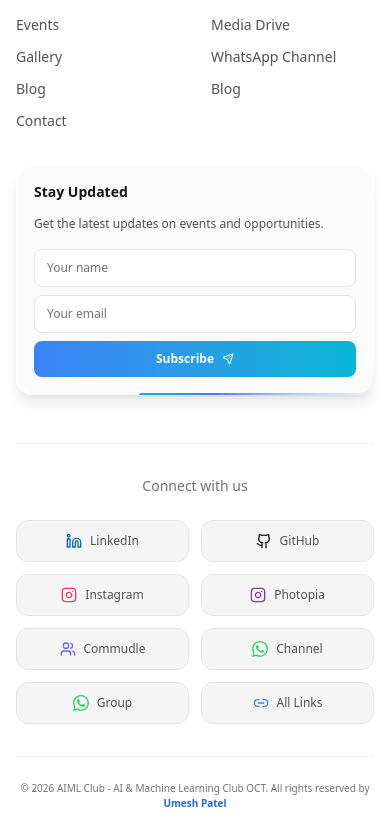
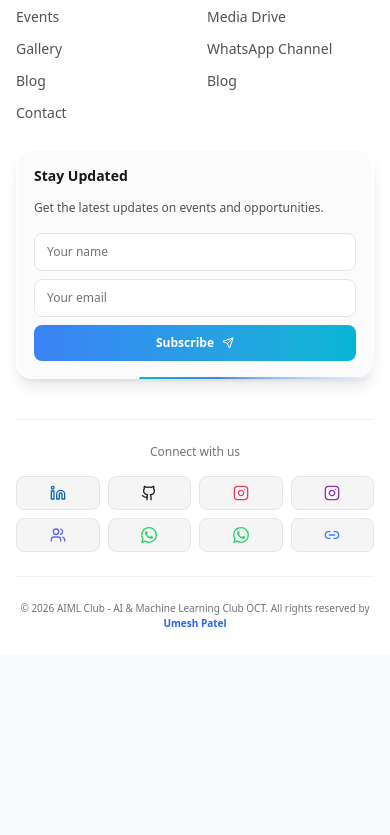
Before and after one commit to UmeshCode1/ai-ml-club, a Next.js app: page /blog in a window 390 px wide. Shown: the part 1107-1942 px from the top of the page. After the commit the page ends 1762 px from the top, so only its background shows below. Built offline with nearby package versions, Linux system fonts and the light colour scheme; no server answers.

Commit message:
style: Improved footer mobile layout - icons-only Connect grid, better spacing

```diff
--- a/src/components/layout/footer.tsx
+++ b/src/components/layout/footer.tsx
@@ -43,7 +43,7 @@ export const Footer = () => {
         <footer className="w-full bg-white dark:bg-black border-t border-neutral-200/50 dark:border-white/10 relative pt-12 sm:pt-16 pb-6 sm:pb-8 transition-colors duration-500">
             <div className="max-w-7xl mx-auto px-4 sm:px-6 lg:px-8 relative z-10">
                 {/* Main Footer Grid */}
-                <div className="grid grid-cols-2 sm:grid-cols-2 lg:grid-cols-4 gap-8 sm:gap-10 lg:gap-12 mb-12 sm:mb-16">
+                <div className="grid grid-cols-2 lg:grid-cols-4 gap-6 sm:gap-8 lg:gap-12 mb-10 sm:mb-16">
 
                     {/* Brand Column - Full width on mobile */}
                     <div className="col-span-2 sm:col-span-2 lg:col-span-1 space-y-4 sm:space-y-6">
@@ -176,40 +176,40 @@ export const Footer = () => {
                 </div>
 
                 {/* Connect Grid - Social Links */}
-                <div className="mt-10 mb-8 pt-8 border-t border-neutral-200/50 dark:border-white/10">
-                    <p className="text-center text-sm text-neutral-500 dark:text-neutral-400 mb-6">Connect with us</p>
-                    <div className="grid grid-cols-2 sm:grid-cols-4 lg:grid-cols-8 gap-3">
-                        <a href={siteConfig.links.linkedin} target="_blank" rel="noopener noreferrer" className="flex items-center justify-center gap-2 p-3 rounded-xl bg-neutral-100 dark:bg-neutral-800/50 hover:bg-[var(--neon-lime)]/10 border border-neutral-200 dark:border-neutral-700 hover:border-[var(--neon-lime)]/50 transition-all group">
+                <div className="mt-8 mb-6 pt-6 border-t border-neutral-200/50 dark:border-white/10">
+                    <p className="text-center text-xs sm:text-sm text-neutral-500 dark:text-neutral-400 mb-4 sm:mb-6">Connect with us</p>
+                    <div className="grid grid-cols-4 sm:grid-cols-4 lg:grid-cols-8 gap-2 sm:gap-3">
+                        <a href={siteConfig.links.linkedin} target="_blank" rel="noopener noreferrer" className="flex items-center justify-center gap-1.5 sm:gap-2 p-2 sm:p-3 rounded-lg sm:rounded-xl bg-neutral-100 dark:bg-neutral-800/50 hover:bg-[var(--neon-lime)]/10 border border-neutral-200 dark:border-neutral-700 hover:border-[var(--neon-lime)]/50 transition-all group">
                             <Linkedin className="w-4 h-4 text-[#0A66C2] group-hover:text-[var(--neon-lime-text)]" />
-                            <span className="text-xs text-neutral-600 dark:text-neutral-400 group-hover:text-[var(--neon-lime-text)]">LinkedIn</span>
+                            <span className="hidden sm:inline text-xs text-neutral-600 dark:text-neutral-400 group-hover:text-[var(--neon-lime-text)]">LinkedIn</span>
                         </a>
-                        <a href={siteConfig.links.github} target="_blank" rel="noopener noreferrer" className="flex items-center justify-center gap-2 p-3 rounded-xl bg-neutral-100 dark:bg-neutral-800/50 hover:bg-[var(--neon-lime)]/10 border border-neutral-200 dark:border-neutral-700 hover:border-[var(--neon-lime)]/50 transition-all group">
+                        <a href={siteConfig.links.github} target="_blank" rel="noopener noreferrer" className="flex items-center justify-center gap-1.5 sm:gap-2 p-2 sm:p-3 rounded-lg sm:rounded-xl bg-neutral-100 dark:bg-neutral-800/50 hover:bg-[var(--neon-lime)]/10 border border-neutral-200 dark:border-neutral-700 hover:border-[var(--neon-lime)]/50 transition-all group">
                             <Github className="w-4 h-4 text-neutral-900 dark:text-white group-hover:text-[var(--neon-lime-text)]" />
-                            <span className="text-xs text-neutral-600 dark:text-neutral-400 group-hover:text-[var(--neon-lime-text)]">GitHub</span>
+                            <span className="hidden sm:inline text-xs text-neutral-600 dark:text-neutral-400 group-hover:text-[var(--neon-lime-text)]">GitHub</span>
                         </a>
-                        <a href={siteConfig.links.instagram} target="_blank" rel="noopener noreferrer" className="flex items-center justify-center gap-2 p-3 rounded-xl bg-neutral-100 dark:bg-neutral-800/50 hover:bg-[var(--neon-lime)]/10 border border-neutral-200 dark:border-neutral-700 hover:border-[var(--neon-lime)]/50 transition-all group">
+                        <a href={siteConfig.links.instagram} target="_blank" rel="noopener noreferrer" className="flex items-center justify-center gap-1.5 sm:gap-2 p-2 sm:p-3 rounded-lg sm:rounded-xl bg-neutral-100 dark:bg-neutral-800/50 hover:bg-[var(--neon-lime)]/10 border border-neutral-200 dark:border-neutral-700 hover:border-[var(--neon-lime)]/50 transition-all group">
                             <Instagram className="w-4 h-4 text-[#E4405F] group-hover:text-[var(--neon-lime-text)]" />
-                            <span className="text-xs text-neutral-600 dark:text-neutral-400 group-hover:text-[var(--neon-lime-text)]">Instagram</span>
+                            <span className="hidden sm:inline text-xs text-neutral-600 dark:text-neutral-400 group-hover:text-[var(--neon-lime-text)]">Instagram</span>
                         </a>
-                        <a href={siteConfig.links.instagramPhotopia} target="_blank" rel="noopener noreferrer" className="flex items-center justify-center gap-2 p-3 rounded-xl bg-neutral-100 dark:bg-neutral-800/50 hover:bg-[var(--neon-lime)]/10 border border-neutral-200 dark:border-neutral-700 hover:border-[var(--neon-lime)]/50 transition-all group">
+                        <a href={siteConfig.links.instagramPhotopia} target="_blank" rel="noopener noreferrer" className="flex items-center justify-center gap-1.5 sm:gap-2 p-2 sm:p-3 rounded-lg sm:rounded-xl bg-neutral-100 dark:bg-neutral-800/50 hover:bg-[var(--neon-lime)]/10 border border-neutral-200 dark:border-neutral-700 hover:border-[var(--neon-lime)]/50 transition-all group">
                             <Instagram className="w-4 h-4 text-[#833AB4] group-hover:text-[var(--neon-lime-text)]" />
-                            <span className="text-xs text-neutral-600 dark:text-neutral-400 group-hover:text-[var(--neon-lime-text)]">Photopia</span>
+                            <span className="hidden sm:inline text-xs text-neutral-600 dark:text-neutral-400 group-hover:text-[var(--neon-lime-text)]">Photopia</span>
                         </a>
-                        <a href={siteConfig.links.commudle} target="_blank" rel="noopener noreferrer" className="flex items-center justify-center gap-2 p-3 rounded-xl bg-neutral-100 dark:bg-neutral-800/50 hover:bg-[var(--neon-lime)]/10 border border-neutral-200 dark:border-neutral-700 hover:border-[var(--neon-lime)]/50 transition-all group">
+                        <a href={siteConfig.links.commudle} target="_blank" rel="noopener noreferrer" className="flex items-center justify-center gap-1.5 sm:gap-2 p-2 sm:p-3 rounded-lg sm:rounded-xl bg-neutral-100 dark:bg-neutral-800/50 hover:bg-[var(--neon-lime)]/10 border border-neutral-200 dark:border-neutral-700 hover:border-[var(--neon-lime)]/50 transition-all group">
                             <Users className="w-4 h-4 text-[#6366F1] group-hover:text-[var(--neon-lime-text)]" />
-                            <span className="text-xs text-neutral-600 dark:text-neutral-400 group-hover:text-[var(--neon-lime-text)]">Commudle</span>
+                            <span className="hidden sm:inline text-xs text-neutral-600 dark:text-neutral-400 group-hover:text-[var(--neon-lime-text)]">Commudle</span>
                         </a>
-                        <a href={siteConfig.links.whatsappChannel} target="_blank" rel="noopener noreferrer" className="flex items-center justify-center gap-2 p-3 rounded-xl bg-neutral-100 dark:bg-neutral-800/50 hover:bg-[var(--neon-lime)]/10 border border-neutral-200 dark:border-neutral-700 hover:border-[var(--neon-lime)]/50 transition-all group">
+                        <a href={siteConfig.links.whatsappChannel} target="_blank" rel="noopener noreferrer" className="flex items-center justify-center gap-1.5 sm:gap-2 p-2 sm:p-3 rounded-lg sm:rounded-xl bg-neutral-100 dark:bg-neutral-800/50 hover:bg-[var(--neon-lime)]/10 border border-neutral-200 dark:border-neutral-700 hover:border-[var(--neon-lime)]/50 transition-all group">
                             <WhatsAppIcon className="w-4 h-4" />
-                            <span className="text-xs text-neutral-600 dark:text-neutral-400 group-hover:text-[var(--neon-lime-text)]">Channel</span>
+                            <span className="hidden sm:inline text-xs text-neutral-600 dark:text-neutral-400 group-hover:text-[var(--neon-lime-text)]">Channel</span>
                         </a>
-                        <a href={siteConfig.links.whatsappGroup} target="_blank" rel="noopener noreferrer" className="flex items-center justify-center gap-2 p-3 rounded-xl bg-neutral-100 dark:bg-neutral-800/50 hover:bg-[var(--neon-lime)]/10 border border-neutral-200 dark:border-neutral-700 hover:border-[var(--neon-lime)]/50 transition-all group">
+                        <a href={siteConfig.links.whatsappGroup} target="_blank" rel="noopener noreferrer" className="flex items-center justify-center gap-1.5 sm:gap-2 p-2 sm:p-3 rounded-lg sm:rounded-xl bg-neutral-100 dark:bg-neutral-800/50 hover:bg-[var(--neon-lime)]/10 border border-neutral-200 dark:border-neutral-700 hover:border-[var(--neon-lime)]/50 transition-all group">
                             <WhatsAppIcon className="w-4 h-4" />
-                            <span className="text-xs text-neutral-600 dark:text-neutral-400 group-hover:text-[var(--neon-lime-text)]">Group</span>
+                            <span className="hidden sm:inline text-xs text-neutral-600 dark:text-neutral-400 group-hover:text-[var(--neon-lime-text)]">Group</span>
                         </a>
-                        <a href={siteConfig.links.social} target="_blank" rel="noopener noreferrer" className="flex items-center justify-center gap-2 p-3 rounded-xl bg-neutral-100 dark:bg-neutral-800/50 hover:bg-[var(--neon-lime)]/10 border border-neutral-200 dark:border-neutral-700 hover:border-[var(--neon-lime)]/50 transition-all group">
+                        <a href={siteConfig.links.social} target="_blank" rel="noopener noreferrer" className="flex items-center justify-center gap-1.5 sm:gap-2 p-2 sm:p-3 rounded-lg sm:rounded-xl bg-neutral-100 dark:bg-neutral-800/50 hover:bg-[var(--neon-lime)]/10 border border-neutral-200 dark:border-neutral-700 hover:border-[var(--neon-lime)]/50 transition-all group">
                             <Link2 className="w-4 h-4 text-[var(--neon-lime)] group-hover:text-[var(--neon-lime-text)]" />
-                            <span className="text-xs text-neutral-600 dark:text-neutral-400 group-hover:text-[var(--neon-lime-text)]">All Links</span>
+                            <span className="hidden sm:inline text-xs text-neutral-600 dark:text-neutral-400 group-hover:text-[var(--neon-lime-text)]">All Links</span>
                         </a>
                     </div>
                 </div>
```
